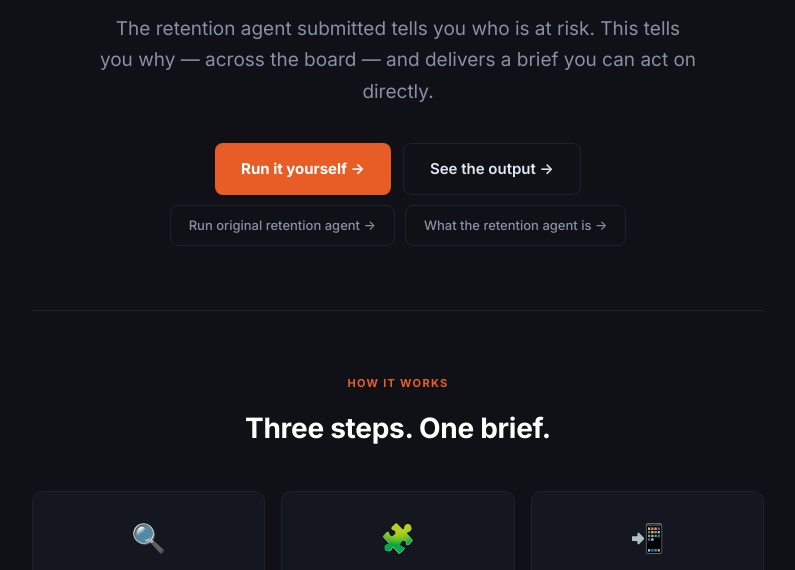
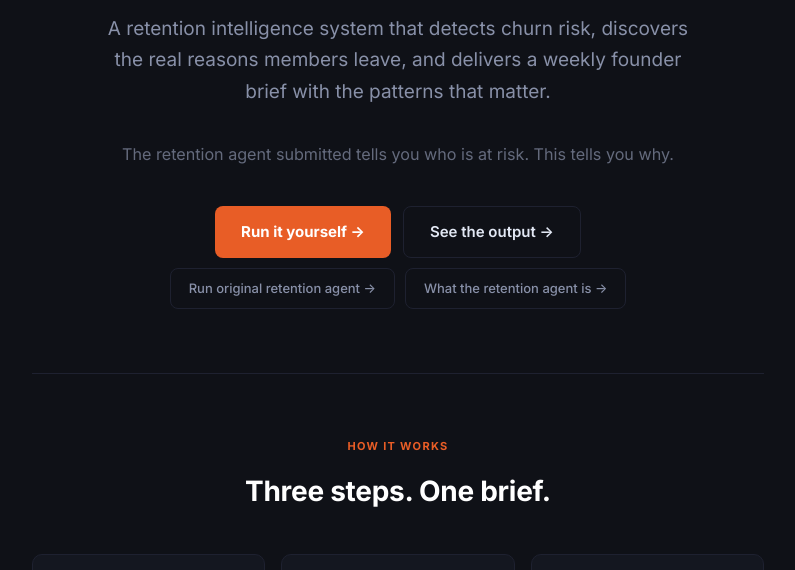
Before and after one commit to 5twto/mv_application, a plain HTML site: page index.html in a window 1280 px wide. Shown: the part 196-766 px from the top of the page, without its empty margins (242-1037 px from the left). Drawn offline with Linux system fonts and the light colour scheme.

Commit message:
Add files via upload

```diff
--- a/index.html
+++ b/index.html
@@ -226,7 +226,7 @@
   <header class="header">
     <div class="label">Mindvalley · Founder Apprentice Application</div>
     <h1 class="headline">Signal to Vishen</h1>
-    <p class="subheadline">The retention agent submitted tells you who is at risk. This tells you why — across the board — and delivers a brief you can act on directly.</p>
+    <p class="subheadline">A retention intelligence system that detects churn risk, discovers the real reasons members leave, and delivers a weekly founder brief with the patterns that matter.<br><br><span style="font-size:0.85em;opacity:0.7;">The retention agent submitted tells you who is at risk. This tells you why.</span></p>
     <div class="cta-row">
       <a href="https://5twto.github.io/mv_application/signal_to_vishen.html" class="btn-primary">Run it yourself →</a>
       <a href="https://5twto.github.io/mv_application/screenshots.html" class="btn-secondary">See the output →</a>
```
